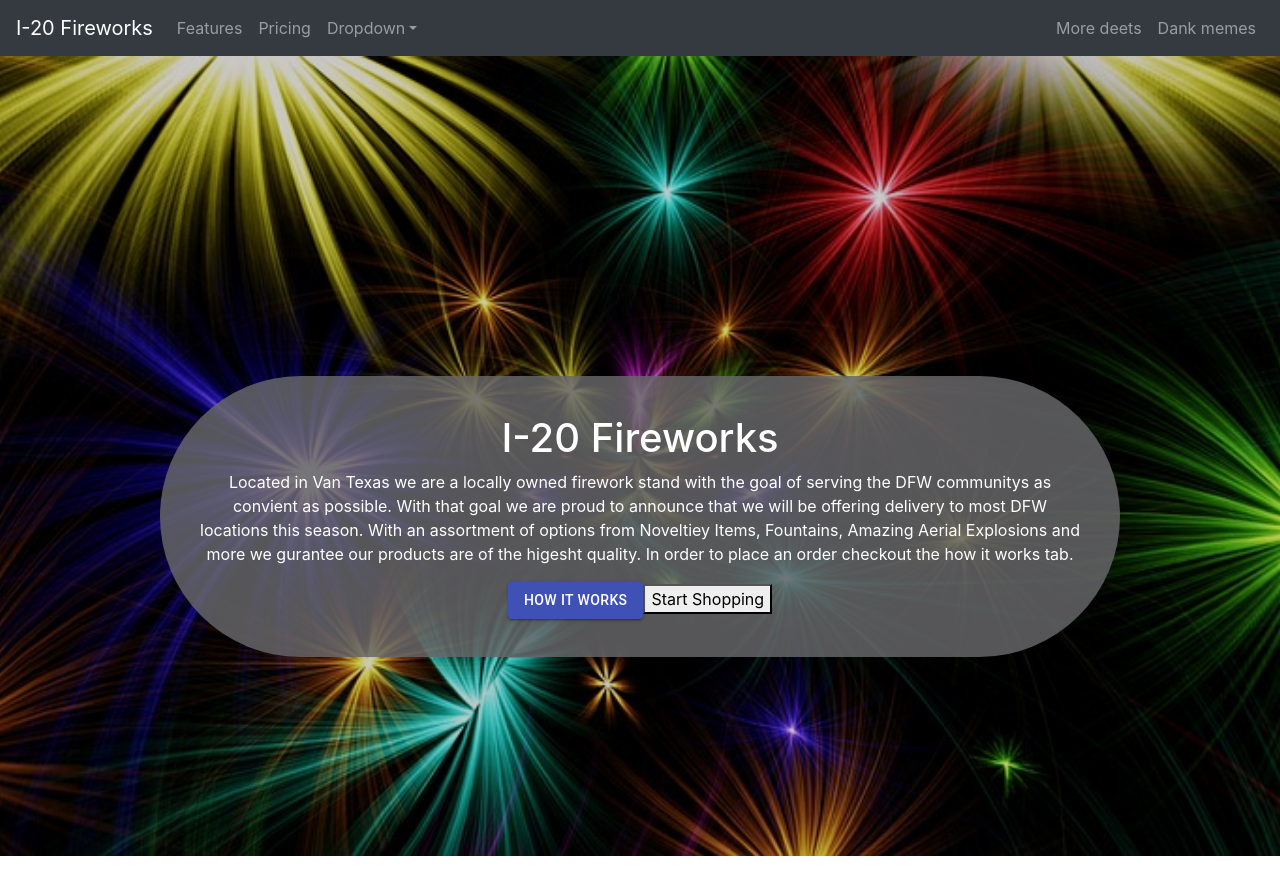
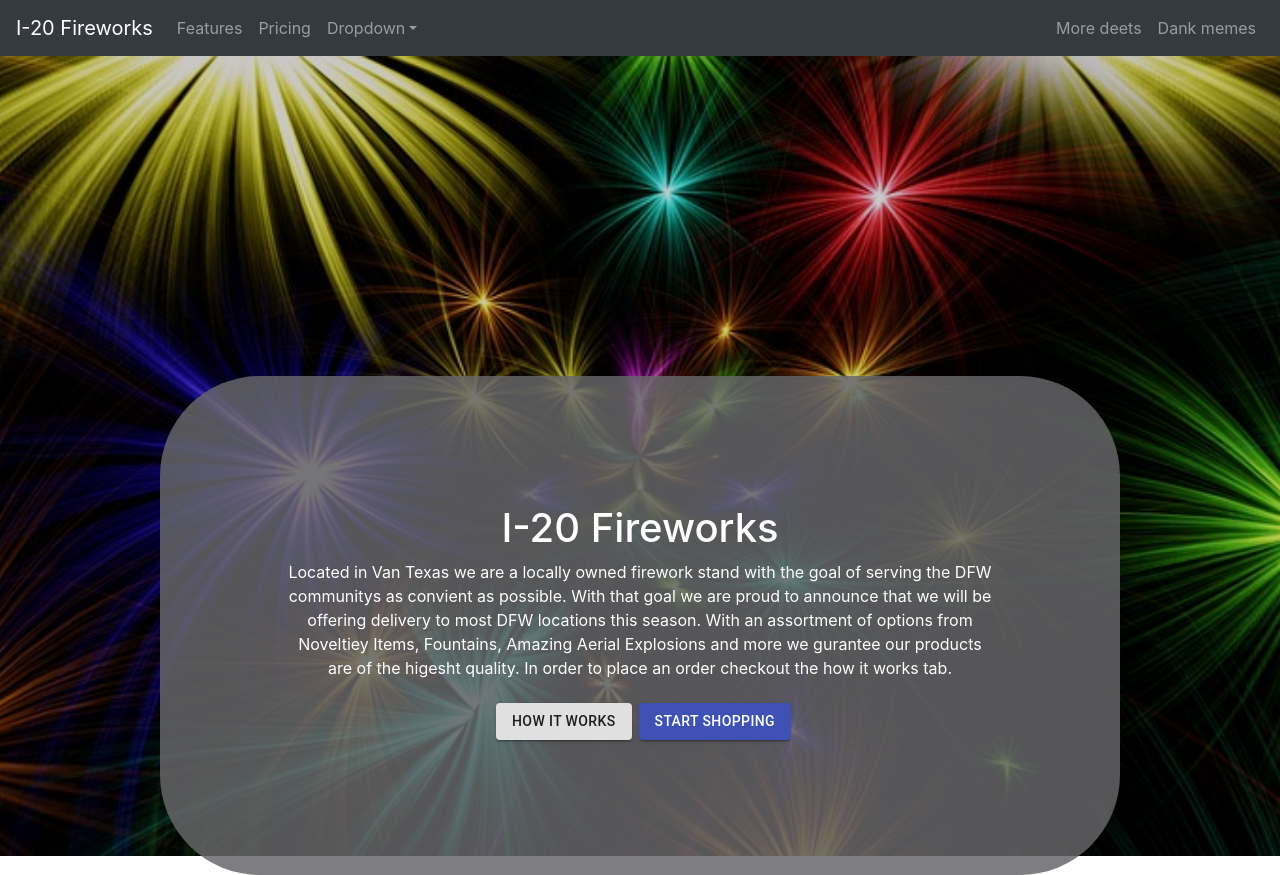
Before and after one commit to xtreme6007/I-20FireWorksMain, a React (Create React App) app in the folder client/: page / in a window 1280 px wide. Built offline with nearby package versions, Linux system fonts and the light colour scheme.

Commit message:
completd landing page starting search page

```diff
--- a/client/src/Components/Nav/index.js
+++ b/client/src/Components/Nav/index.js
@@ -8,7 +8,7 @@ export default function NavHeader(){
 
 
 return(
-<Navbar collapseOnSelect expand="lg" bg="dark" variant="dark">
+<Navbar collapseOnSelect expand="lg" bg="dark" variant="dark" sticky="top">
   <Navbar.Brand href="#home">I-20 Fireworks</Navbar.Brand>
   <Navbar.Toggle aria-controls="responsive-navbar-nav" />
   <Navbar.Collapse id="responsive-navbar-nav">
--- a/client/src/Pages/Landing/index.js
+++ b/client/src/Pages/Landing/index.js
@@ -1,37 +1,41 @@
-import React from 'react';
-import Jumbotron from 'react-bootstrap/Jumbotron'
+import React from "react";
+import Jumbotron from "react-bootstrap/Jumbotron";
 // import bgPic from '../../Assets/Img/headerImagecopy.jpeg'
-import './landing.css'
-import Container from 'react-bootstrap/Container'
-import ContactSupportIcon from '@material-ui/icons/ContactSupport';
-import Button from '@material-ui/core/Button';
-
-
+import "./landing.css";
+import Container from "react-bootstrap/Container";
+import Button from "@material-ui/core/Button";
 
 export default function Landing() {
-
-
-
-    return(
-
-   <div className= "hero-container" style={{backgroundImage: "url(/assets/images/headerImagecopy.jpeg) center center/cover no-repeat" }}>
-
-        <img src="/assets/images/headerImagecopy.jpeg"/>
-        <div className="hero-info">
+  return (
+    <div
+      className="hero-container"
+      style={{
+        backgroundImage:
+          "url(/assets/images/headerImagecopy.jpeg) center center/cover no-repeat",
+      }}
+    >
+      <img src="/assets/images/headerImagecopy.jpeg" />
+      <div className="hero-info" style={{borderRadius: "100px"}}>
         <h1>I-20 Fireworks</h1>
-            <p>Located in Van Texas we are a locally owned firework stand with the goal of serving the DFW communitys as convient as possible. With that goal we are proud to announce that we will be offering delivery to most DFW locations this season. With an assortment of options from Noveltiey Items, Fountains, Amazing Aerial Explosions and more we gurantee our products are of the higesht quality. In order to place an order checkout the how it works tab.</p>
-        <div className='hero-btns'>
+        <p>
+          Located in Van Texas we are a locally owned firework stand with the
+          goal of serving the DFW communitys as convient as possible. With that
+          goal we are proud to announce that we will be offering delivery to
+          most DFW locations this season. With an assortment of options from
+          Noveltiey Items, Fountains, Amazing Aerial Explosions and more we
+          gurantee our products are of the higesht quality. In order to place an
+          order checkout the how it works tab.
+        </p>
+        <div className="hero-btns">
           {/* <button>How It Works</button> */}
-            <Button variant="contained" color="primary">
+          <Button variant="contained" color="default" style={{margin: "1%"}}>
             How It Works
           </Button>
-            <button>Start Shopping</button>
+          <Button variant="contained" color="primary">
+            Start Shopping
+          </Button>
         </div>
       </div>
     </div>
-
-
-    )
-
-
+  );
 }
--- a/client/src/Pages/Landing/landing.css
+++ b/client/src/Pages/Landing/landing.css
@@ -26,8 +26,8 @@ img{
     color: white;
     background-color: rgba(102, 102, 105, 0.843);
     width: 75%;
-    padding: 3%;
+    padding: 10%;
     box-shadow: black;
-    border-radius: 150px;
+
 
 }
```
Also changed, not shown: client/src/Pages/SearchMenu/index.js (added, +27 -0 lines). Lines whose indentation alone changed are shown as unchanged.
